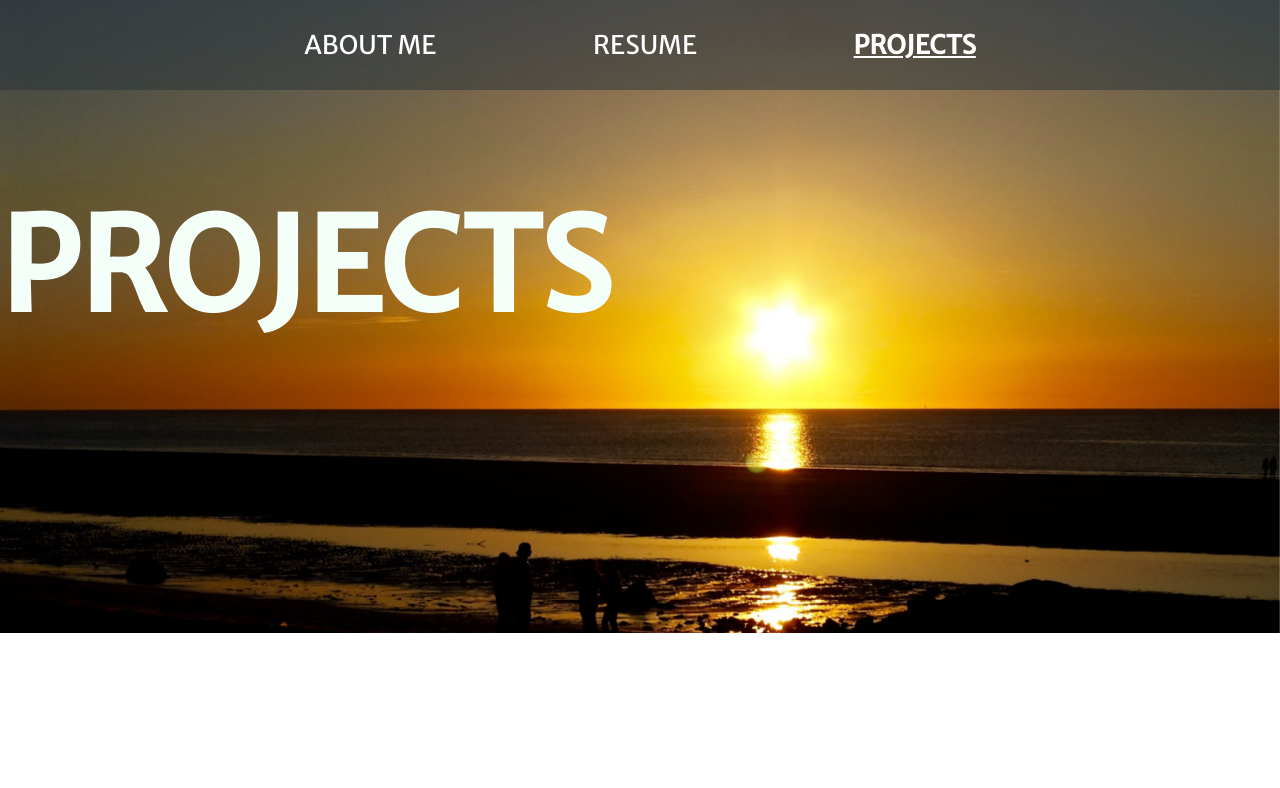
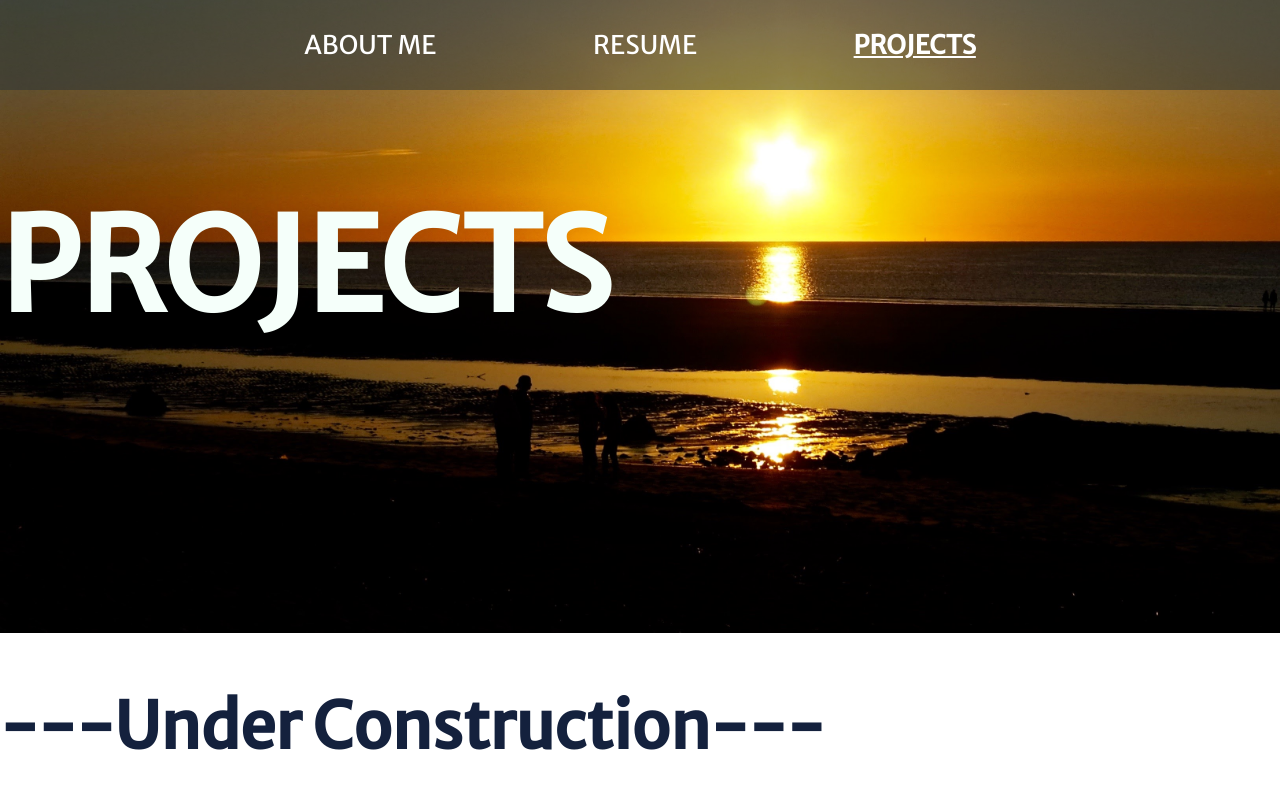
Before and after one commit to bseibo61/bseibo61.github.io, a plain HTML site: page projects.html in a window 1280 px wide. Drawn offline with Linux system fonts and the light colour scheme.

Commit message:
Add files via upload

```diff
--- a/projects.html
+++ b/projects.html
@@ -19,5 +19,9 @@
       <h1>PROJECTS</h1>
     </div>
 
+    <div class="about-me">
+      <h2>---Under Construction---</h2>
+    </div>
+
   </body>
 </html>
```
